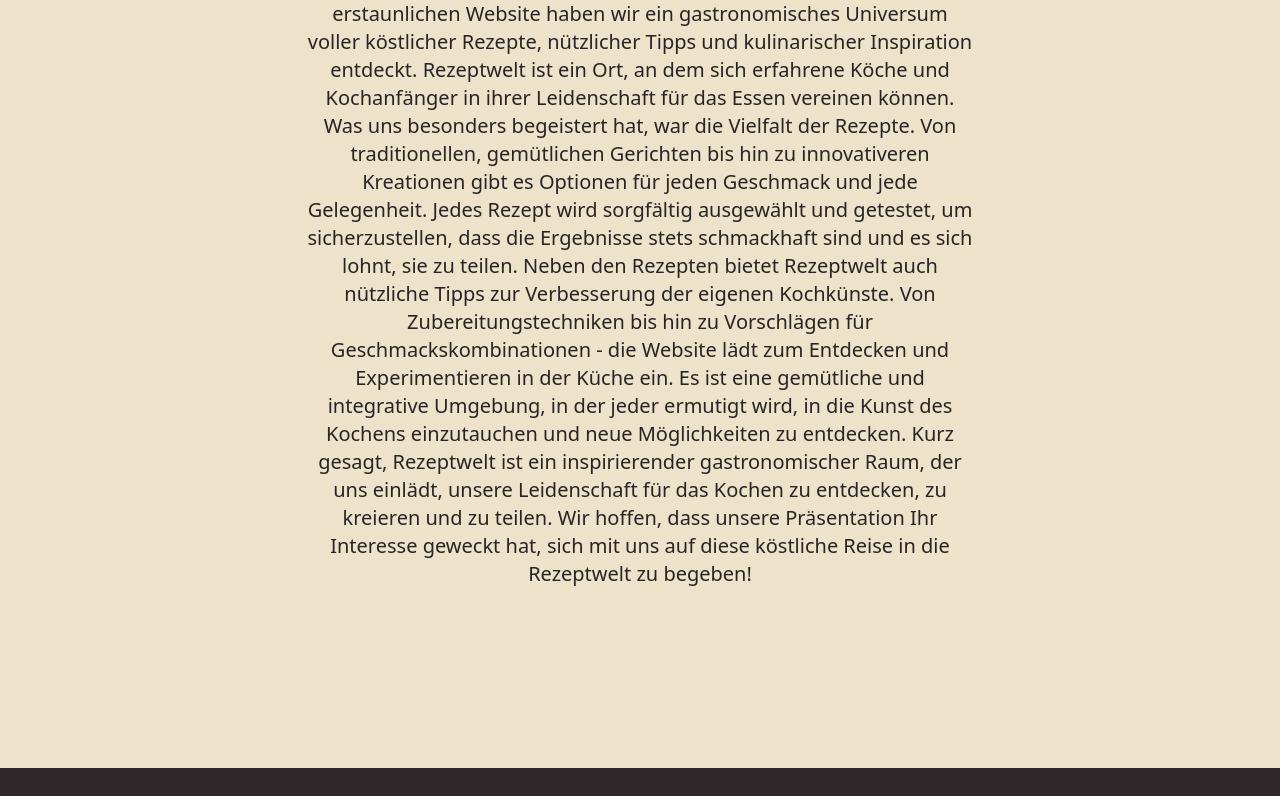
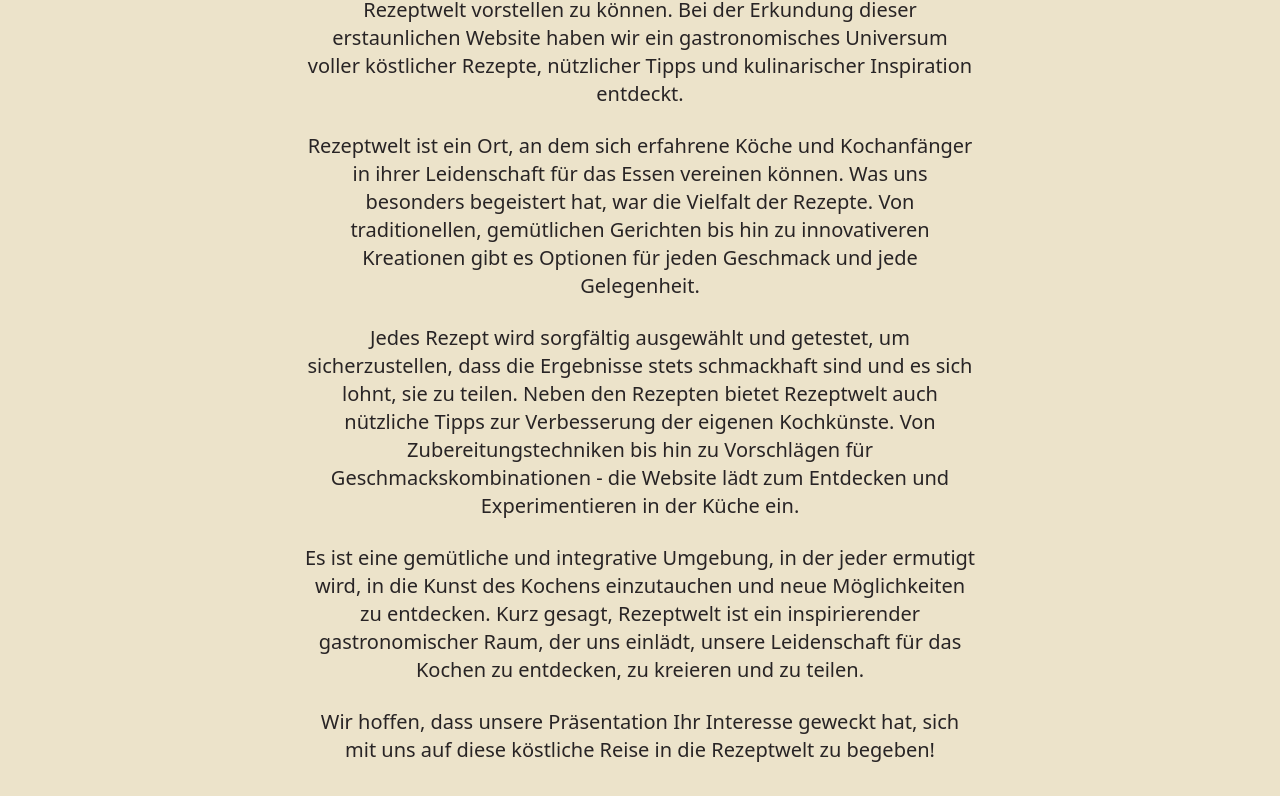
Before and after one commit to manonsfoto/Die_Rezeptwelt_Supabase, a React (Vite) app: page /about in a window 1280 px wide. Shown: the part 544-1340 px from the top of the page. Built offline with nearby package versions, Linux system fonts and the light colour scheme; no server answers.

Commit message:
style adjusted

```diff
--- a/src/components/Footer.tsx
+++ b/src/components/Footer.tsx
@@ -1,6 +1,6 @@
 const Footer = () => {
   return (
-    <footer className="footer bg-neutral text-neutral-content p-10  ">
+    <footer className="footer bg-neutral text-neutral-content px-10 pt-14 pb-20 ">
       <aside>
         <svg
           width="319"
--- a/src/components/NewRecipes.tsx
+++ b/src/components/NewRecipes.tsx
@@ -33,7 +33,7 @@
   }, []);
 
   return (
-    <section className="flex flex-col justify-center items-center mb-16">
+    <section className="flex flex-col justify-center items-center my-16">
       <h1 className="font-bold text-3xl	my-12 ">Neueste Rezepte</h1>
       {loading ? (
         <p>Loading...</p>
--- a/src/pages/About.tsx
+++ b/src/pages/About.tsx
@@ -12,32 +12,44 @@
           "https://images.unsplash.com/photo-1577308856961-8e9ec50d0c67?q=80&w=1470&auto=format&fit=crop&ixlib=rb-4.0.3&ixid=M3wxMjA3fDB8MHxwaG90by1wYWdlfHx8fGVufDB8fHx8fA%3D%3D"
         }
       />
-      <article className=" flex justify-center items-center mt-20 p-5">
-        <p className="text-xl max-w-2xl text-center">
-          Hallo, wir sind Minyeong und Philip und freuen uns, unsere Arbeit auf
-          Rezeptwelt vorstellen zu können. Bei der Erkundung dieser
+      <article className="  mt-20 p-5">
+        <div className="text-xl max-w-2xl  inline-block items-baseline text-center">
+          <div className="flow-root my-6">
+            Hallo, wir sind Minyeong und Philip und freuen uns, unsere Arbeit
+            auf Rezeptwelt vorstellen zu können. Bei der Erkundung dieser
             erstaunlichen Website haben wir ein gastronomisches Universum voller
             köstlicher Rezepte, nützlicher Tipps und kulinarischer Inspiration
-          entdeckt. Rezeptwelt ist ein Ort, an dem sich erfahrene Köche und
-          Kochanfänger in ihrer Leidenschaft für das Essen vereinen können. Was
-          uns besonders begeistert hat, war die Vielfalt der Rezepte. Von
+            entdeckt.
+          </div>
+          <div className="flow-root my-6">
+            Rezeptwelt ist ein Ort, an dem sich erfahrene Köche und Kochanfänger
+            in ihrer Leidenschaft für das Essen vereinen können. Was uns
+            besonders begeistert hat, war die Vielfalt der Rezepte. Von
             traditionellen, gemütlichen Gerichten bis hin zu innovativeren
-          Kreationen gibt es Optionen für jeden Geschmack und jede Gelegenheit.
+            Kreationen gibt es Optionen für jeden Geschmack und jede
+            Gelegenheit.
+          </div>
+          <div className="flow-root my-6">
             Jedes Rezept wird sorgfältig ausgewählt und getestet, um
             sicherzustellen, dass die Ergebnisse stets schmackhaft sind und es
             sich lohnt, sie zu teilen. Neben den Rezepten bietet Rezeptwelt auch
             nützliche Tipps zur Verbesserung der eigenen Kochkünste. Von
             Zubereitungstechniken bis hin zu Vorschlägen für
             Geschmackskombinationen - die Website lädt zum Entdecken und
-          Experimentieren in der Küche ein. Es ist eine gemütliche und
-          integrative Umgebung, in der jeder ermutigt wird, in die Kunst des
-          Kochens einzutauchen und neue Möglichkeiten zu entdecken. Kurz gesagt,
-          Rezeptwelt ist ein inspirierender gastronomischer Raum, der uns
-          einlädt, unsere Leidenschaft für das Kochen zu entdecken, zu kreieren
-          und zu teilen. Wir hoffen, dass unsere Präsentation Ihr Interesse
-          geweckt hat, sich mit uns auf diese köstliche Reise in die Rezeptwelt
-          zu begeben!
-        </p>
+            Experimentieren in der Küche ein.
+          </div>
+          <div className="flow-root my-6">
+            Es ist eine gemütliche und integrative Umgebung, in der jeder
+            ermutigt wird, in die Kunst des Kochens einzutauchen und neue
+            Möglichkeiten zu entdecken. Kurz gesagt, Rezeptwelt ist ein
+            inspirierender gastronomischer Raum, der uns einlädt, unsere
+            Leidenschaft für das Kochen zu entdecken, zu kreieren und zu teilen.
+          </div>
+          <div className="flow-root my-6">
+            Wir hoffen, dass unsere Präsentation Ihr Interesse geweckt hat, sich
+            mit uns auf diese köstliche Reise in die Rezeptwelt zu begeben!
+          </div>
+        </div>
       </article>
     </>
   );
--- a/src/pages/Details.tsx
+++ b/src/pages/Details.tsx
@@ -152,9 +152,20 @@
           )}
         </>
       ) : (
-        <Link to={"/login"} className="btn btn-secondary  mt-24 ">
-          Zum Login
-        </Link>
+        <>
+          {" "}
+          <Hero
+            text={
+              "Lassen Sie sich inspirieren, kochen Sie mit Leidenschaft und erleben Sie unvergessliche Momente bei Tisch."
+            }
+            imgUrl={
+              "https://images.unsplash.com/photo-1577308856961-8e9ec50d0c67?q=80&w=1470&auto=format&fit=crop&ixlib=rb-4.0.3&ixid=M3wxMjA3fDB8MHxwaG90by1wYWdlfHx8fGVufDB8fHx8fA%3D%3D"
+            }
+          />
+          <Link to={"/login"} className="btn btn-secondary  mt-24 ">
+            Zum Login
+          </Link>
+        </>
       )}
     </>
   );
--- a/src/pages/Login.tsx
+++ b/src/pages/Login.tsx
@@ -2,6 +2,7 @@
 import { Link, useNavigate } from "react-router-dom";
 import { supabase } from "../utils/supabaseClient";
 import { UserContext } from "../context/Context";
+import Hero from "../components/Hero";
 
 const Login = () => {
   const emailRef = useRef<HTMLInputElement>(null!);
@@ -39,7 +40,17 @@
   }
 
   return (
-    <section className="flex flex-col justify-center items-center gap-5 border-solid border-4 rounded-md border-orange-300 p-8 w-fit mx-auto mt-10">
+    <>
+      {" "}
+      <Hero
+        text={
+          "Lassen Sie sich inspirieren, kochen Sie mit Leidenschaft und erleben Sie unvergessliche Momente bei Tisch."
+        }
+        imgUrl={
+          "https://images.unsplash.com/photo-1577308856961-8e9ec50d0c67?q=80&w=1470&auto=format&fit=crop&ixlib=rb-4.0.3&ixid=M3wxMjA3fDB8MHxwaG90by1wYWdlfHx8fGVufDB8fHx8fA%3D%3D"
+        }
+      />
+      <section className="flex flex-col justify-center items-center gap-5 border-solid border-4 rounded-md border-orange-300 p-8 w-fit mx-auto my-36">
         <label className="input input-bordered flex items-center gap-2">
           <svg
             xmlns="http://www.w3.org/2000/svg"
@@ -93,6 +104,7 @@
       </button> */}
         {error.length > 0 && <p className="text-red-600">🚨{error}</p>}
       </section>
+    </>
   );
 };
 
--- a/src/pages/Rezepte.tsx
+++ b/src/pages/Rezepte.tsx
@@ -19,7 +19,7 @@
               "https://images.unsplash.com/photo-1577308856961-8e9ec50d0c67?q=80&w=1470&auto=format&fit=crop&ixlib=rb-4.0.3&ixid=M3wxMjA3fDB8MHxwaG90by1wYWdlfHx8fGVufDB8fHx8fA%3D%3D"
             }
           />
-          <div className="flex justify-between gap-6">
+          <div className="flex justify-end gap-6 w-5/6">
             <Link to={"/meine_rezepte"}>
               {" "}
               <button className="btn btn-success mt-24 text-yellow-50">
@@ -37,9 +37,20 @@
           <NewRecipes />
         </>
       ) : (
-        <Link to={"/login"} className="btn btn-secondary  mt-24 ">
-          Zum Login
-        </Link>
+        <>
+          {" "}
+          <Hero
+            text={
+              "Lassen Sie sich inspirieren, kochen Sie mit Leidenschaft und erleben Sie unvergessliche Momente bei Tisch."
+            }
+            imgUrl={
+              "https://images.unsplash.com/photo-1577308856961-8e9ec50d0c67?q=80&w=1470&auto=format&fit=crop&ixlib=rb-4.0.3&ixid=M3wxMjA3fDB8MHxwaG90by1wYWdlfHx8fGVufDB8fHx8fA%3D%3D"
+            }
+          />
+          <Link to={"/login"} className="btn btn-secondary  mt-24 ">
+            Zum Login
+          </Link>
+        </>
       )}
     </>
   );
--- a/src/pages/SearchResult.tsx
+++ b/src/pages/SearchResult.tsx
@@ -8,6 +8,7 @@
 import TopCard from "../components/card/TopCard";
 import { supabase } from "../utils/supabaseClient";
 import { Link } from "react-router-dom";
+import Hero from "../components/Hero";
 
 const SearchResult = () => {
   const { user } = useContext(UserContext);
@@ -39,9 +40,20 @@
 
     getSearchResult();
   }, [refresh]);
+
   return user ? (
+    <>
+      {" "}
+      <Hero
+        text={
+          "Lassen Sie sich inspirieren, kochen Sie mit Leidenschaft und erleben Sie unvergessliche Momente bei Tisch."
+        }
+        imgUrl={
+          "https://images.unsplash.com/photo-1577308856961-8e9ec50d0c67?q=80&w=1470&auto=format&fit=crop&ixlib=rb-4.0.3&ixid=M3wxMjA3fDB8MHxwaG90by1wYWdlfHx8fGVufDB8fHx8fA%3D%3D"
+        }
+      />
       <section className="flex flex-col justify-center items-center">
-      <h1 className="font-bold text-3xl	my-12 ">Search Results</h1>
+        <h1 className="font-bold text-3xl	my-20 ">Search Results</h1>
         {loading ? (
           <p>Loading...</p>
         ) : recipes.length > 0 ? (
@@ -59,10 +71,22 @@
           </p>
         )}
       </section>
+    </>
   ) : (
+    <>
+      {" "}
+      <Hero
+        text={
+          "Lassen Sie sich inspirieren, kochen Sie mit Leidenschaft und erleben Sie unvergessliche Momente bei Tisch."
+        }
+        imgUrl={
+          "https://images.unsplash.com/photo-1577308856961-8e9ec50d0c67?q=80&w=1470&auto=format&fit=crop&ixlib=rb-4.0.3&ixid=M3wxMjA3fDB8MHxwaG90by1wYWdlfHx8fGVufDB8fHx8fA%3D%3D"
+        }
+      />
       <Link to={"/login"} className="btn btn-secondary mt-24">
         Zum Login
       </Link>
+    </>
   );
 };
 
--- a/src/pages/Signup.tsx
+++ b/src/pages/Signup.tsx
@@ -2,6 +2,7 @@
 import { supabase } from "../utils/supabaseClient";
 import { Link } from "react-router-dom";
 import { UserContext } from "../context/Context";
+import Hero from "../components/Hero";
 
 type TUser = {
   email: string;
@@ -70,7 +71,16 @@
   }
 
   return (
-    <section className="flex flex-col justify-center items-center gap-5 border-solid border-4 rounded-md border-orange-300 p-8 w-fit mx-auto mt-10">
+    <>
+      <Hero
+        text={
+          "Lassen Sie sich inspirieren, kochen Sie mit Leidenschaft und erleben Sie unvergessliche Momente bei Tisch."
+        }
+        imgUrl={
+          "https://images.unsplash.com/photo-1577308856961-8e9ec50d0c67?q=80&w=1470&auto=format&fit=crop&ixlib=rb-4.0.3&ixid=M3wxMjA3fDB8MHxwaG90by1wYWdlfHx8fGVufDB8fHx8fA%3D%3D"
+        }
+      />
+      <section className="flex flex-col justify-center items-center gap-5 border-solid border-4 rounded-md border-orange-300 p-8 w-fit mx-auto my-36">
         <label className="input input-bordered flex items-center gap-2">
           <svg
             xmlns="http://www.w3.org/2000/svg"
@@ -163,6 +173,7 @@
           </>
         )}
       </section>
+    </>
   );
 };
 
```
Also changed, not shown: src/pages/CreateRecipe.tsx (+18 -2 lines), src/pages/MeineRezepte.tsx (+23 -0 lines), src/pages/Profile.tsx (+24 -1 lines). Lines whose indentation alone changed are shown as unchanged.
